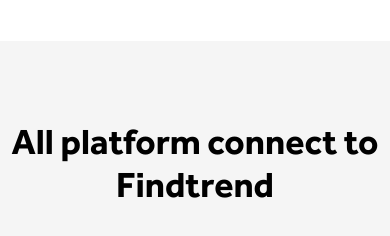
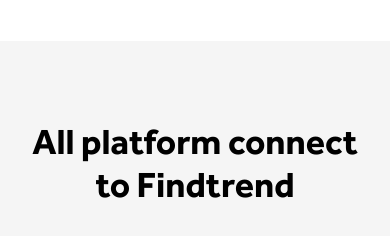
Before and after one commit to neghi14/findtrend, a plain HTML site: page index.html in a window 390 px wide. Shown: the part 3380-3616 px from the top of the page. Drawn offline with Linux system fonts and the light colour scheme; a web font is replaced by a local one.

Commit message:
Updated Margins on a few sections

```diff
--- a/css/style.css
+++ b/css/style.css
@@ -877,11 +877,10 @@
     }
 
     .all-platforms h2 {
-        margin-top: 80px;
         font-size: 36px;
-        margin-bottom: 32px;
         line-height: 42.77px;
         text-align: center;
+        margin: 80px 20px 32px 20px;
     }
 
     .social-media-icons {
```
